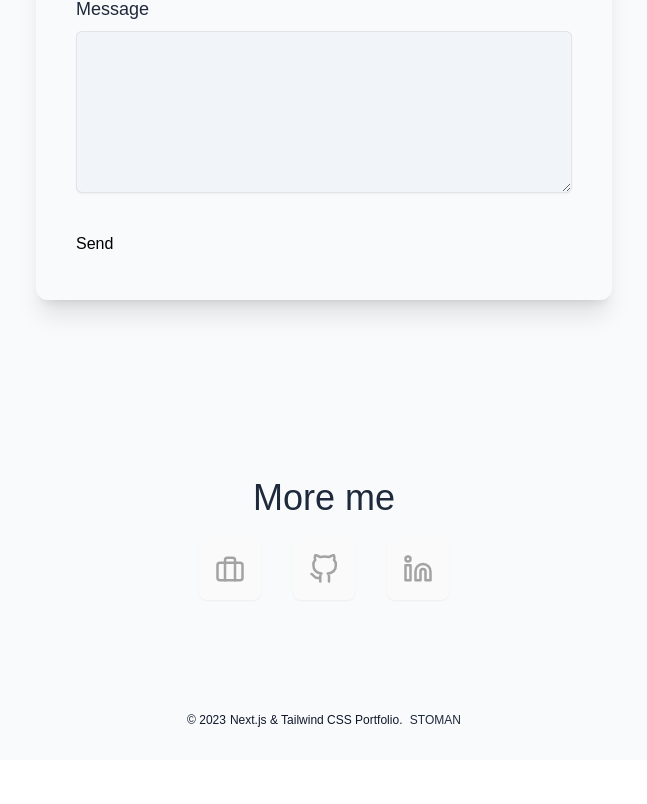
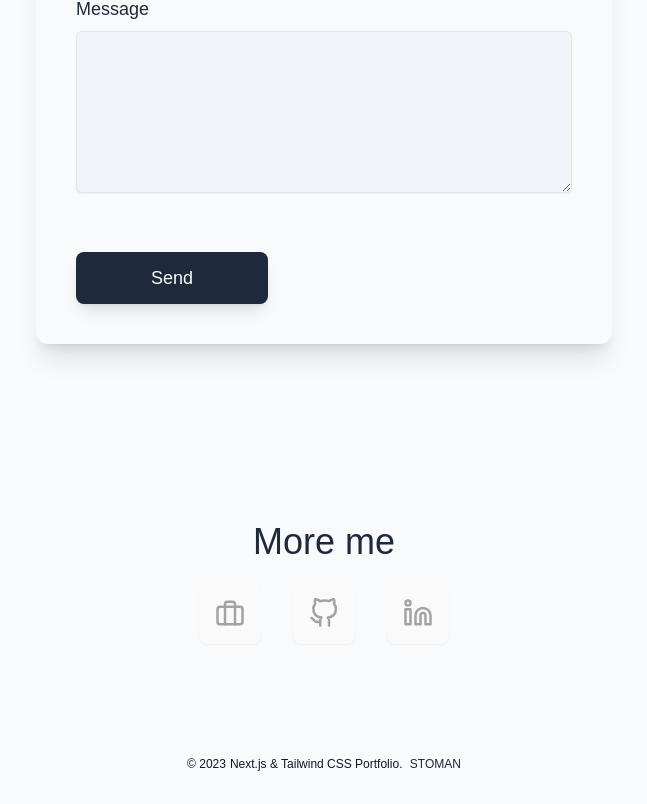
Before and after one commit to Lenniott/benjamiz_01, a Next.js app: page /cv in a window 1280 px wide. Shown: the part 1250-2054 px from the top of the page, without its empty margins (316-963 px from the left). Before the commit the page ends 2010 px from the top, so only its background shows below. Built offline with nearby package versions, Linux system fonts and the light colour scheme.

Commit message:
Update ContactForm.jsx and AppHeader.jsx

```diff
--- a/components/contact/ContactForm.jsx
+++ b/components/contact/ContactForm.jsx
@@ -83,6 +83,7 @@ function ContactForm() {
               type="submit"
               aria-label="Send Message"
               value="Send"
+              className="font-general-medium flex gap-2 justify-center items-center w-36 sm:w-48 mt-12 mb-6 sm:mb-0 text-lg py-2.5 sm:py-3 shadow-lg rounded-lg hover:bg-ternary-light hover:text-primary-dark focus:ring-1 focus:ring-primary-dark bg-primary-dark text-primary-light  hover:translate-y-0.5 hover:scale-105 duration-500"
             />
           </div>
         </form>
--- a/components/shared/AppHeader.jsx
+++ b/components/shared/AppHeader.jsx
@@ -6,7 +6,7 @@ import { v4 as uuidv4 } from "uuid";
 
 function AppHeader() {
   const [showMenu, setShowMenu] = useState(false);
-  const menuRef = useRef(null);
+  const menuRef = useRef("");
 
   function toggleMenu() {
     setShowMenu(!showMenu);
```
